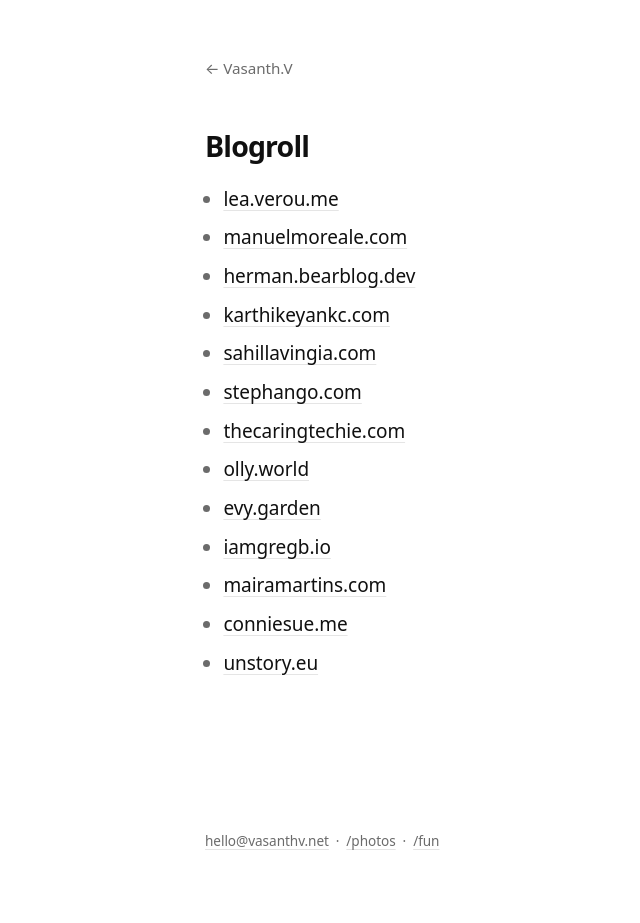
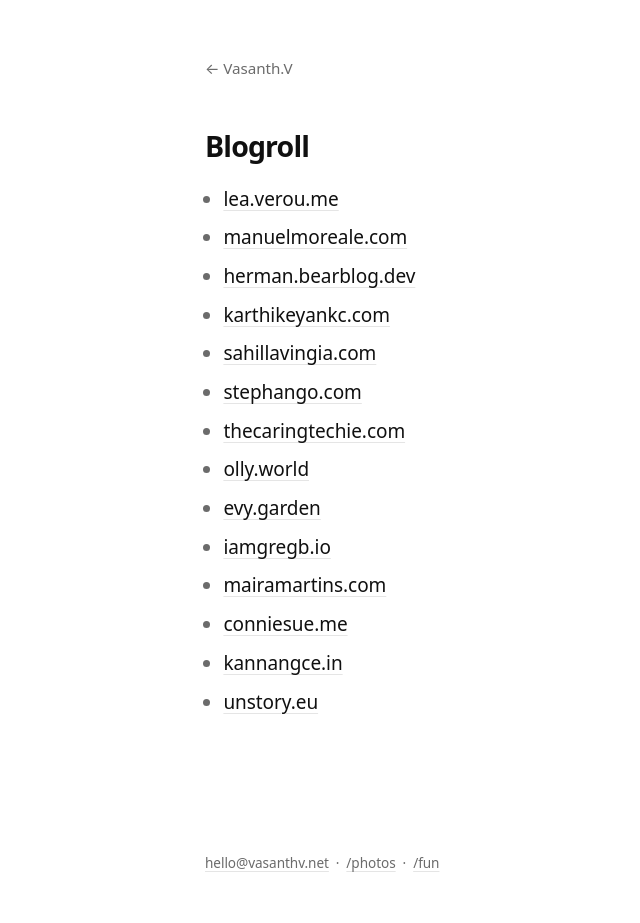
Before and after one commit to vasanthv/vasanthv.github.io, a Jekyll site: the page built from blogroll.md, in a window 1280 px wide. Shown: the whole page, without its empty margins (139-779 px from the left). Built offline with Jekyll 4.4.1, drawn with Linux system fonts in a browser that asks for light colours; before the commit the page ends 900 px from its top, so only the background shows below that.

Commit message:
Update blogroll.md

```diff
--- a/blogroll.md
+++ b/blogroll.md
@@ -17,4 +17,5 @@ description: Blogs I follow.
 - [iamgregb.io](https://iamgregb.io/){:target="\_blank" rel="noopener"}
 - [mairamartins.com](https://mairamartins.com/){:target="\_blank" rel="noopener"}
 - [conniesue.me](https://conniesue.me/){:target="\_blank" rel="noopener"}
+- [kannangce.in](https://kannangce.in/){:target="\_blank" rel="noopener"}
 - [unstory.eu](https://unstory.eu/){:target="\_blank" rel="noopener"}
```
